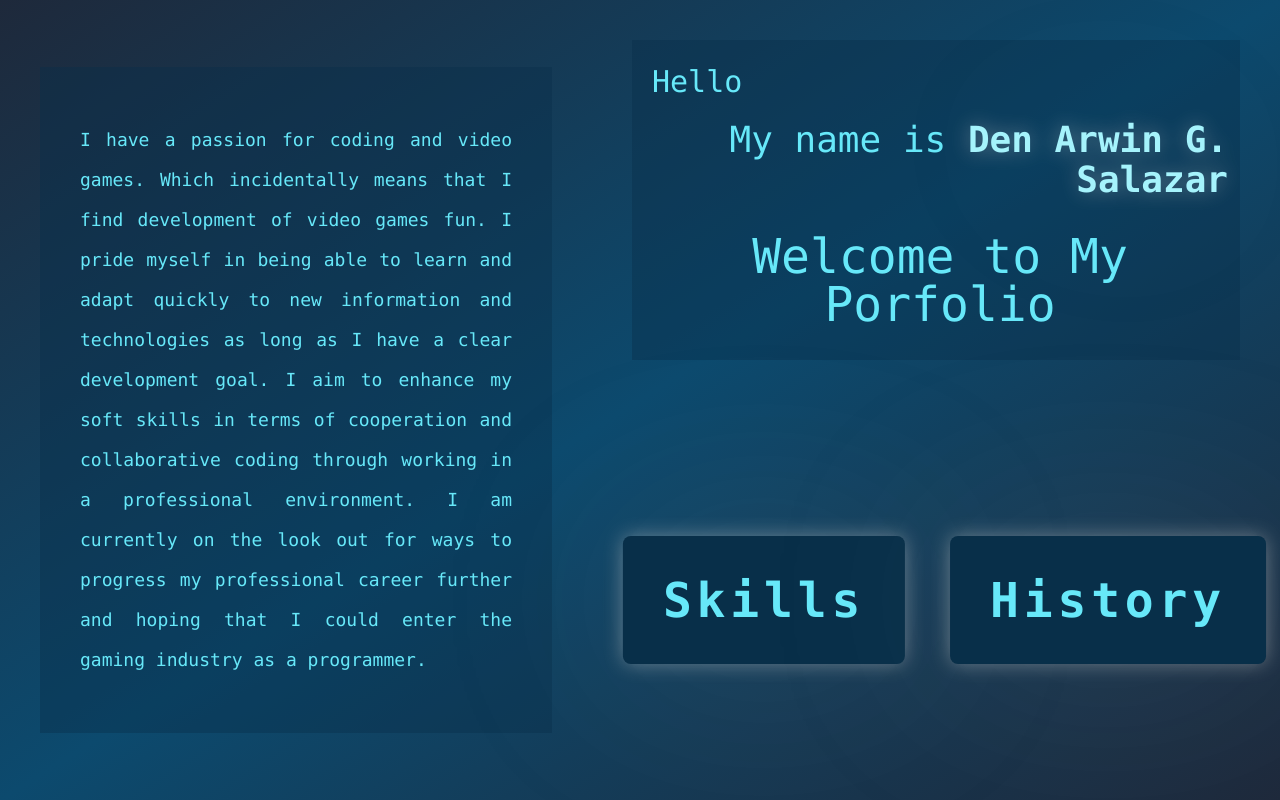
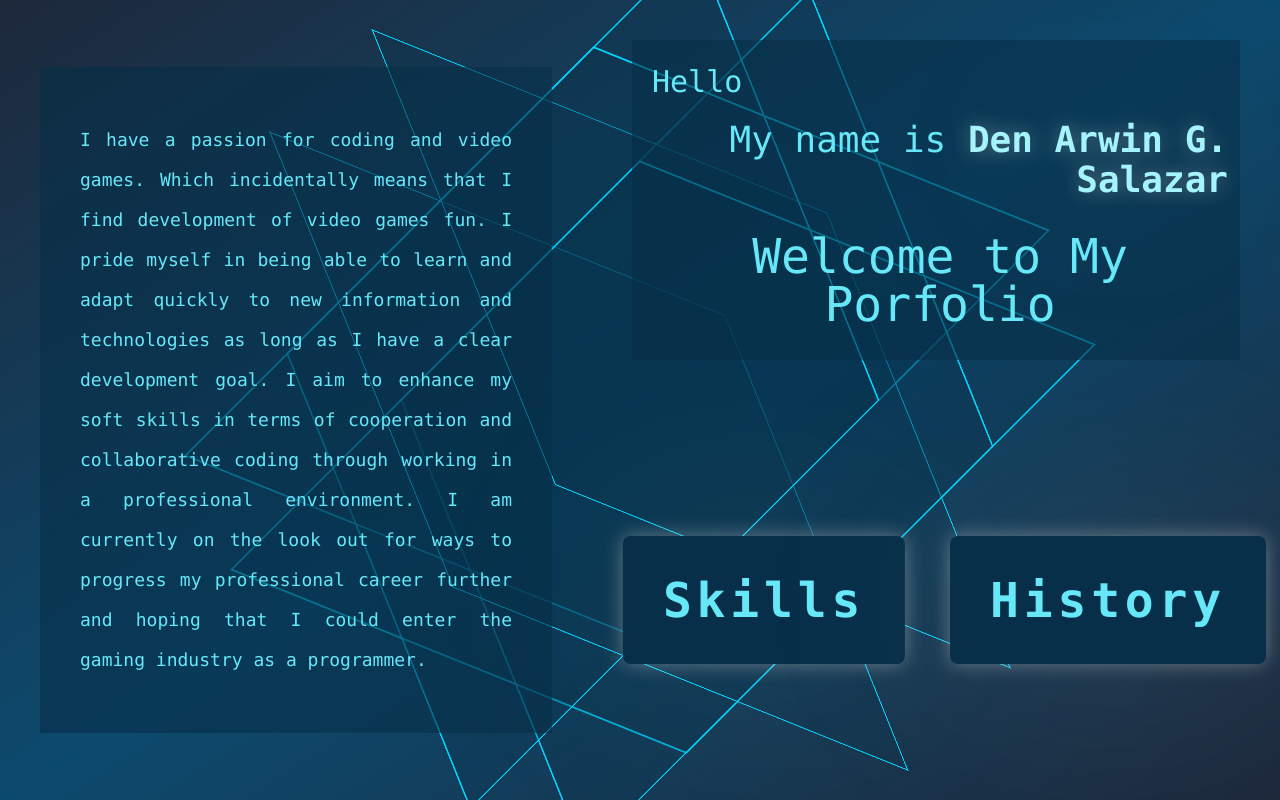
Before and after one commit to TalkingRaven0/git-portfolio, a Next.js app: page / in a window 1280 px wide. Both pictures are taken after a click on the button "START". Built offline with nearby package versions, Linux system fonts and the light colour scheme.

Commit message:
animated background

```diff
--- /dev/null
+++ b/app/components/NavigationButton/NavigationButton.tsx
@@ -0,0 +1,11 @@
+import React from 'react'
+
+const NavigationButton = ({clickFunc,textDisplay}:{clickFunc:any,textDisplay:string}) => {
+  return (
+    <div className=" flex-auto relative">
+        <button className=" absolute-centered p-10 bg-sky-950 rounded-lg text-5xl drop-shadow-glow font-mono tracking-widest font-bold hover:bg-sky-700" onClick={clickFunc}>{textDisplay}</button>
+    </div>
+  )
+}
+
+export default NavigationButton
--- a/app/components/SkillProjectsContent/SkillProjectsContent.tsx
+++ b/app/components/SkillProjectsContent/SkillProjectsContent.tsx
@@ -1,9 +1,11 @@
-import React from 'react'
+import React, { forwardRef } from 'react'
 
-const SkillProjectsContent = () => {
+const SkillProjectsContent = forwardRef(function SkillProjectsContent(props, ref:any) {
   return (
-    <div className=' h-dvh snap-center bg-sky-950'>SkillProjectsContent</div>
-  )
-}
+    <div className=' h-dvh snap-center bg-sky-950' ref={ref}>
+
+    </div>
+  );
+});
 
 export default SkillProjectsContent
--- /dev/null
+++ b/app/customStyles/cube.css
@@ -0,0 +1,56 @@
+@keyframes turn {
+  from { transform: rotate3d(0, 0, 0, 0); }
+  to { transform: rotate3d(1, 1, 0, 360deg); }
+}
+
+.container {
+  perspective: 100dvh;
+}
+
+.cubeMain{
+  width:80dvh;
+  height:80dvh
+}
+
+.cube {
+  transform-style: preserve-3d;
+  animation: turn 5s linear infinite;
+}
+
+.face {
+  background: #082f493b;
+  border: 2px solid rgb(0, 213, 255);
+  position: absolute;
+  transition: transform 500ms;
+}
+
+.front {
+  transform: translateZ(10dvh);
+}
+
+.back {
+  transform: translateZ(-10dvh) rotateY(180deg);
+}
+
+.left {
+  transform: translateX(-10dvh) rotateY(-90deg);
+}
+
+.right {
+  transform: translateX(10dvh) rotateY(90deg);
+}
+
+.top {
+  transform: translateY(-10dvh) rotateX(90deg);
+}
+
+.bottom {
+  transform: translateY(10dvh) rotateX(-90deg);
+}
+
+@media (prefers-reduced-motion: reduce) {
+  .cube {
+    animation: none;
+    transform: rotate3d(1, 1, 0, 45deg);
+  }
+}
--- a/app/page.tsx
+++ b/app/page.tsx
@@ -1,14 +1,18 @@
 'use client'
-import React, { useState } from "react";
+import React, { useRef, useState } from "react";
 import SkillProjectsContent from "./components/SkillProjectsContent/SkillProjectsContent";
 import HistoryContent from "./components/HistoryContent/HistoryContent";
 import ContactsContent from "./components/ContactsContent/ContactsContent";
+import NavigationButton from "./components/NavigationButton/NavigationButton";
+import './customStyles/cube.css';
 
 const intro = "I have a passion for coding and video games. Which incidentally means that I find development of video games fun. I pride myself in being able to learn and adapt quickly to new information and technologies as long as I have a clear development goal. I aim to enhance my soft skills in terms of cooperation and collaborative coding through working in a professional environment. I am currently on the look out for ways to progress my professional career further and hoping that I could enter the gaming industry as a programmer."
 
 export default function Home() {
 
   const [showContent, setShowContent] = useState(false);
+  const skillRef = useRef<null | HTMLDivElement>(null);
+  const historyRef = useRef<null | HTMLDivElement>(null);
 
   var contentShow;
   var buttonShow;
@@ -21,36 +25,54 @@ export default function Home() {
     buttonShow = "";
   }
 
+  function skillScroll(){
+    if(skillRef.current!=null){
+      skillRef.current.scrollIntoView({behavior:"smooth"});
+    }
+  }
+
+  function historyScroll(){
+    if(historyRef.current!=null){
+      historyRef.current.scrollIntoView({behavior:"smooth"});
+    }
+  }
 
   return (
-    <main className="  overflow-y-scroll hide-scroll h-screen w-screen snap-y snap-mandatory m-0">
+    <main className="  overflow-y-scroll hide-scroll h-screen w-screen snap-y snap-mandatory m-0" >
       <div className='h-dvh snap-center bg-gradient-to-br from-slate-800 via-sky-900 to-slate-800'>
+        <div className=" absolute-centered ">
+          <div className="cube cubeMain">
+            <div className="face top cubeMain"></div>
+            <div className="face bottom cubeMain"></div>
+            <div className="face left cubeMain"></div>
+            <div className="face right cubeMain"></div>
+            <div className="face front cubeMain"></div>
+            <div className="face back cubeMain"></div>
+          </div>
+        </div>
+
         <div className={buttonShow}>
           <button className="absolute-centered p-10 bg-blue-950 rounded-lg text-5xl drop-shadow-glow font-mono tracking-widest font-bold" onClick={()=>setShowContent(true)}>START</button>
         </div>
         <div className={contentShow + " flex flex-row h-full text-cyan-300"}>
-          <div className="flex-none w-2/5 bg-sky-950 bg-opacity-40 m-auto mx-10 text-justify content-center px-10 h-5/6 text-lg font-mono box-shadow leading-10 md:max-lg:leading-7">{intro}</div>
+          <div className="flex-none w-2/5 bg-sky-950 bg-opacity-60 m-auto mx-10 text-justify content-center px-10 h-5/6 text-lg font-mono box-shadow leading-10 md:max-lg:leading-7 z-10">{intro}</div>
           <div className=" flex-auto flex flex-col">
-            <div className="bg-sky-950 bg-opacity-40 h-2/5 m-10 p-3 flex flex-col font-mono" >
+            <div className="bg-sky-950 bg-opacity-60 h-2/5 m-10 p-3 flex flex-col font-mono z-10" >
               <div className=" text-3xl mt-3 ml-2 flex-auto">Hello</div>
               <div className=" text-4xl relative text-right flex-auto">My name is <span className=" text-4xl text-cyan-200 font-bold drop-shadow-glow">Den Arwin G. Salazar</span></div>
               <div className=" text-5xl mt-3 ml-2 flex-auto text-center">Welcome to My Porfolio</div>
             </div>
             <div className=" flex-auto flex">
-              <div className=" flex-auto relative">
-                <button className=" absolute-centered p-10 bg-sky-950 rounded-lg text-5xl drop-shadow-glow font-mono tracking-widest font-bold">Skills</button>
-              </div>
-              <div className=" flex-auto relative">
-                <button className="absolute-centered p-10 bg-sky-950 rounded-lg text-5xl drop-shadow-glow font-mono tracking-widest font-bold">History</button>
-              </div>
+              <NavigationButton clickFunc={skillScroll} textDisplay="Skills" />
+              <NavigationButton clickFunc={historyScroll} textDisplay="History" />
             </div>
           </div>
         </div>
       </div>
 
       <div className={contentShow}>
-        <SkillProjectsContent />
-        <div className=" h-dvh snap-center flex flex-col" >
+        <SkillProjectsContent ref={skillRef}/>
+        <div className=" h-dvh snap-center flex flex-col"  ref={historyRef}>
           <HistoryContent />
           <ContactsContent />
         </div>
```
